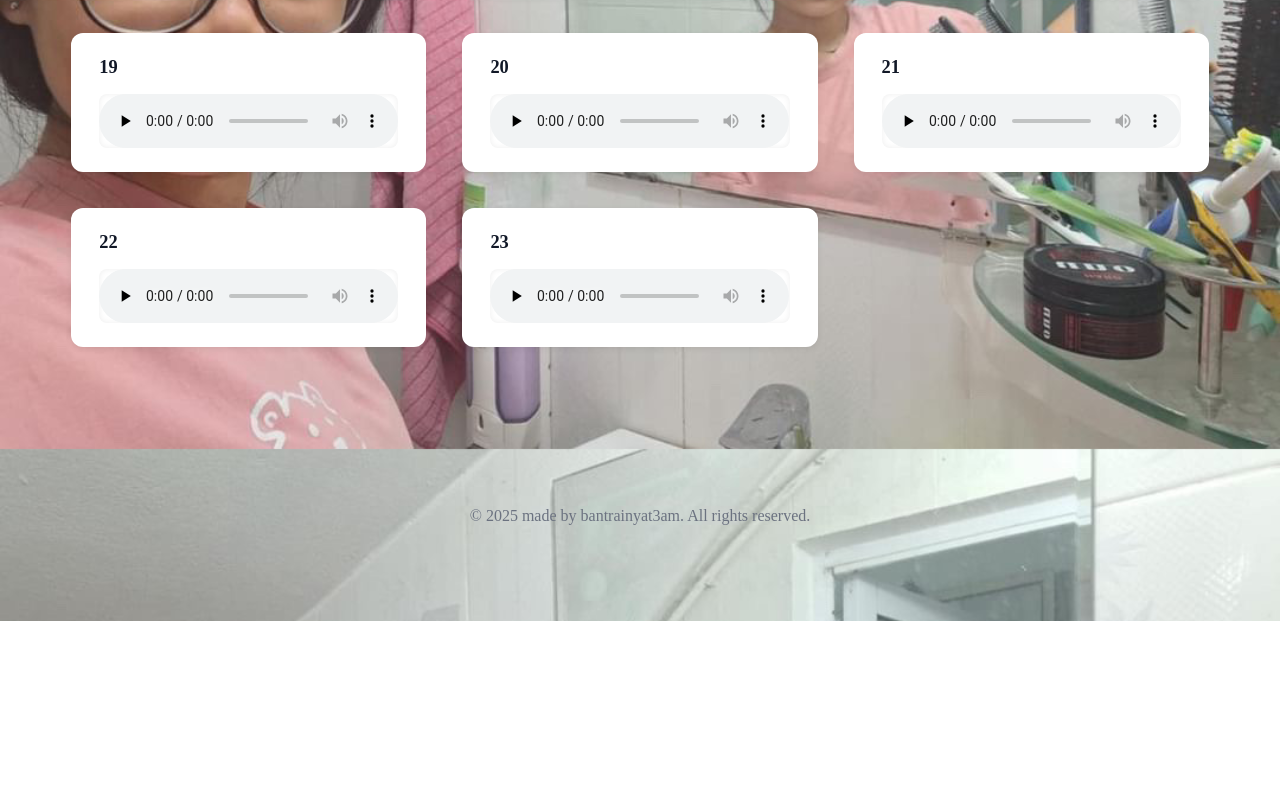
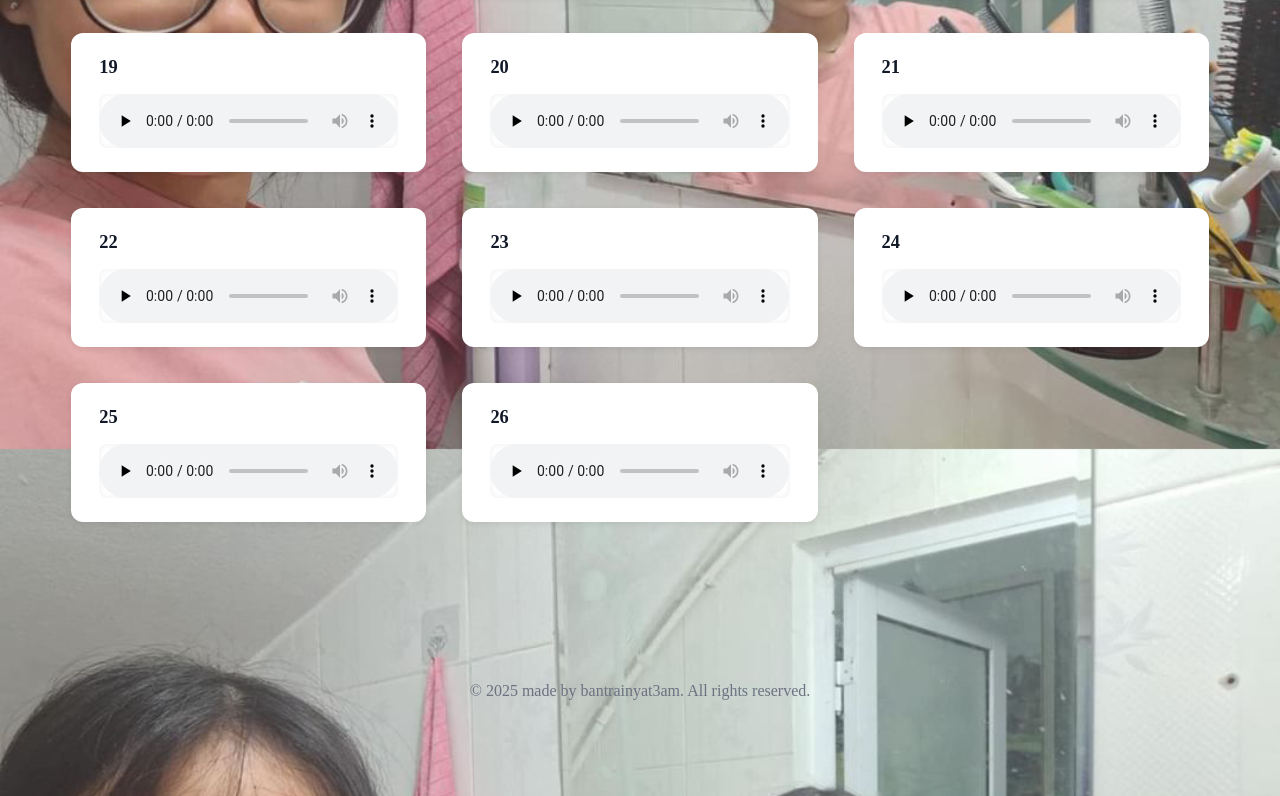
Before and after one commit to oldbutgoldTRUMIT/jenny, a plain HTML site: page index.html in a window 1280 px wide. Shown: the part 1471-2267 px from the top of the page. Before the commit the page ends 2092 px from the top, so only its background shows below. Drawn offline with Linux system fonts and the light colour scheme.

Commit message:
Update index.html

```diff
--- a/index.html
+++ b/index.html
@@ -401,6 +401,30 @@ body::before {
         </audio>
       </article>
 
+<article class="audio-card" tabindex="0">
+        <h2 class="audio-title">24</h2>
+        <audio controls preload="none" aria-label="Play 24">
+          <source src="24.mp3" type="audio/mpeg" />
+          Your browser does not support the audio element.
+        </audio>
+      </article>
+
+<article class="audio-card" tabindex="0">
+        <h2 class="audio-title">25</h2>
+        <audio controls preload="none" aria-label="Play 25">
+          <source src="25.mp3" type="audio/mpeg" />
+          Your browser does not support the audio element.
+        </audio>
+      </article>
+
+<article class="audio-card" tabindex="0">
+        <h2 class="audio-title">26</h2>
+        <audio controls preload="none" aria-label="Play 26">
+          <source src="26.mp3" type="audio/mpeg" />
+          Your browser does not support the audio element.
+        </audio>
+      </article>
+
   </section>
 
     <section id="contact" style="text-align: center; color: #6b7280; margin-top: 6rem;">
```
